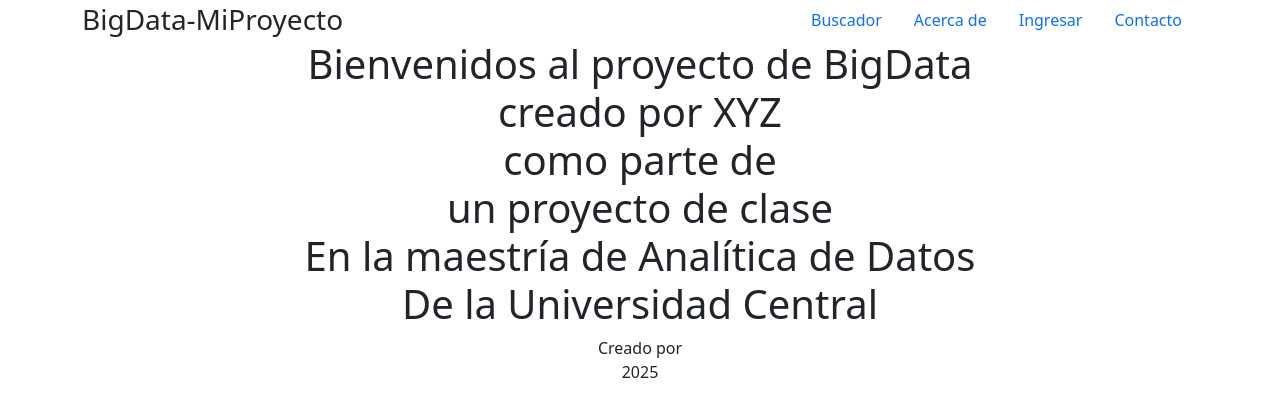
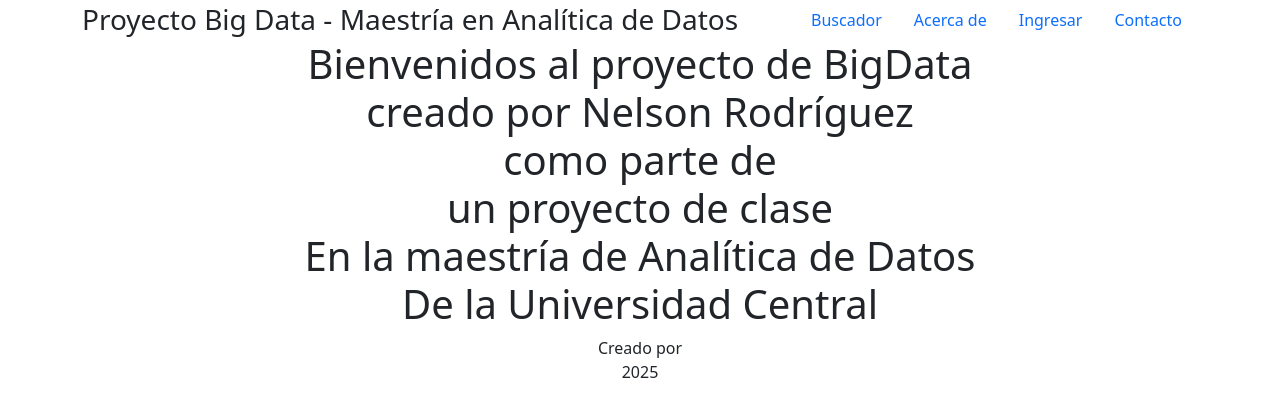
Before and after one commit to frodriguezg11/BigDataApp1, a Flask app: template templates/index.html in a window 1280 px wide. Shown: the top 417 px of the page. Run offline with Flask 3, Linux system fonts and the light colour scheme; the template is opened without the code that fills it, so the values that code supplies are empty.

Commit message:
Autor 22 05 2025

```diff
--- a/templates/index.html
+++ b/templates/index.html
@@ -1,23 +1,41 @@
 <!DOCTYPE html>
 <html lang="es">
   <head>
-    <meta charset="UTF-8">
-    <meta name="viewport" content="width=device-width, initial-sca  le=1.0">
-    <title>BigData-MiProyecto</title>
-    <link href="https://cdn.jsdelivr.net/npm/bootstrap@5.3.2/dist/css/bootstrap.min.css" rel="stylesheet" integrity="sha384-T3c6CoIi6uLrA9TneNEoa7RxnatzjcDSCmG1MXxSR1GAsXEV/Dwwykc2MPK8M2HN" crossorigin="anonymous">
-    <link href="{{ url_for('static', filename='css/landingPage.css') }}" rel="stylesheet">
+    <meta charset="UTF-8" />
+    <meta name="viewport" content="width=device-width, initial-sca  le=1.0" />
+    <title>Proyecto Big Data - Maestría en Analítica de Datos</title>
+    <link
+      href="https://cdn.jsdelivr.net/npm/bootstrap@5.3.2/dist/css/bootstrap.min.css"
+      rel="stylesheet"
+      integrity="sha384-T3c6CoIi6uLrA9TneNEoa7RxnatzjcDSCmG1MXxSR1GAsXEV/Dwwykc2MPK8M2HN"
+      crossorigin="anonymous"
+    />
+    <link
+      href="{{ url_for('static', filename='css/landingPage.css') }}"
+      rel="stylesheet"
+    />
   </head>
   <body>
     <header class="header">
       <div class="container">
         <div class="d-flex justify-content-between align-items-center">
-                <h1 class="h3 mb-0">BigData-MiProyecto</h1>
+          <h1 class="h3 mb-0">
+            Proyecto Big Data - Maestría en Analítica de Datos
+          </h1>
           <nav>
             <ul class="nav">
-                        <li class="nav-item"><a class="nav-link" href="/buscador">Buscador</a></li>
-                        <li class="nav-item"><a class="nav-link" href="/about">Acerca de</a></li>
-                        <li class="nav-item"><a class="nav-link" href="/login">Ingresar</a></li>
-                        <li class="nav-item"><a class="nav-link" href="/contacto">Contacto</a></li>
+              <li class="nav-item">
+                <a class="nav-link" href="/buscador">Buscador</a>
+              </li>
+              <li class="nav-item">
+                <a class="nav-link" href="/about">Acerca de</a>
+              </li>
+              <li class="nav-item">
+                <a class="nav-link" href="/login">Ingresar</a>
+              </li>
+              <li class="nav-item">
+                <a class="nav-link" href="/contacto">Contacto</a>
+              </li>
             </ul>
           </nav>
         </div>
@@ -26,12 +44,13 @@
 
     <div class="container">
       <h1 class="text-center">
-            Bienvenidos al proyecto de BigData<BR>
-                creado por XYZ<br>
-                como parte de <br>
-                un proyecto de clase<br>
-                En la maestría de Analítica de Datos <br>
-                De la Universidad Central</h1>
+        Bienvenidos al proyecto de BigData<br />
+        creado por Nelson Rodríguez<br />
+        como parte de <br />
+        un proyecto de clase<br />
+        En la maestría de Analítica de Datos <br />
+        De la Universidad Central
+      </h1>
     </div>
 
     <footer class="text-center">
@@ -40,9 +59,14 @@
       <p class="mb-0" id="version_app">{{ version }}</p>
     </footer>
 
-    <script src="https://cdn.jsdelivr.net/npm/bootstrap@5.3.2/dist/js/bootstrap.bundle.min.js" integrity="sha384-C6RzsynM9kWDrMNeT87bh95OGNyZPhcTNXj1NW7RuBCsyN/o0jlpcV8Qyq46cDfL" crossorigin="anonymous"></script>
+    <script
+      src="https://cdn.jsdelivr.net/npm/bootstrap@5.3.2/dist/js/bootstrap.bundle.min.js"
+      integrity="sha384-C6RzsynM9kWDrMNeT87bh95OGNyZPhcTNXj1NW7RuBCsyN/o0jlpcV8Qyq46cDfL"
+      crossorigin="anonymous"
+    ></script>
     <script>
-        document.getElementById('current-year').textContent = new Date().getFullYear();
+      document.getElementById("current-year").textContent =
+        new Date().getFullYear();
     </script>
   </body>
 </html>
```
Lines whose indentation alone changed are shown as unchanged.
